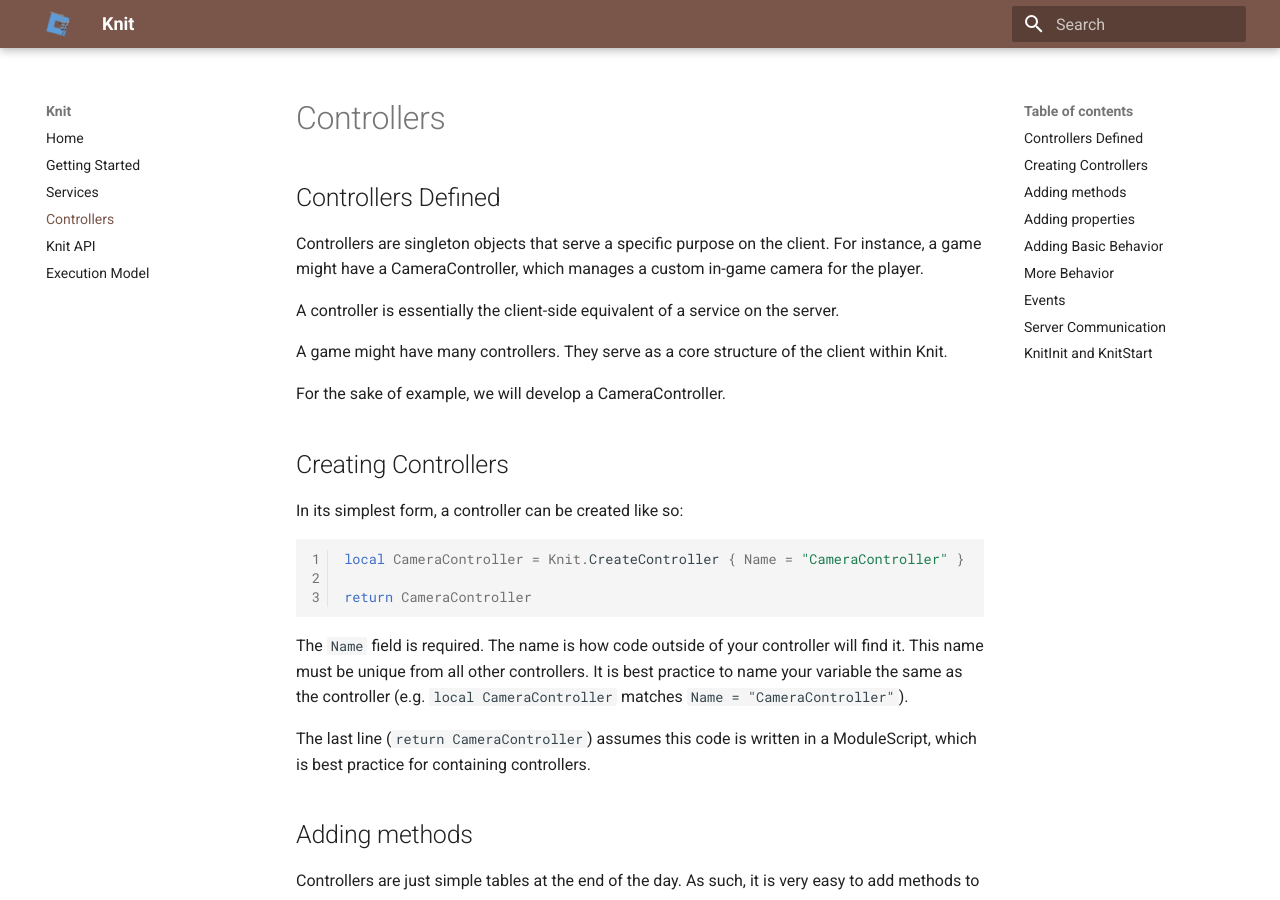
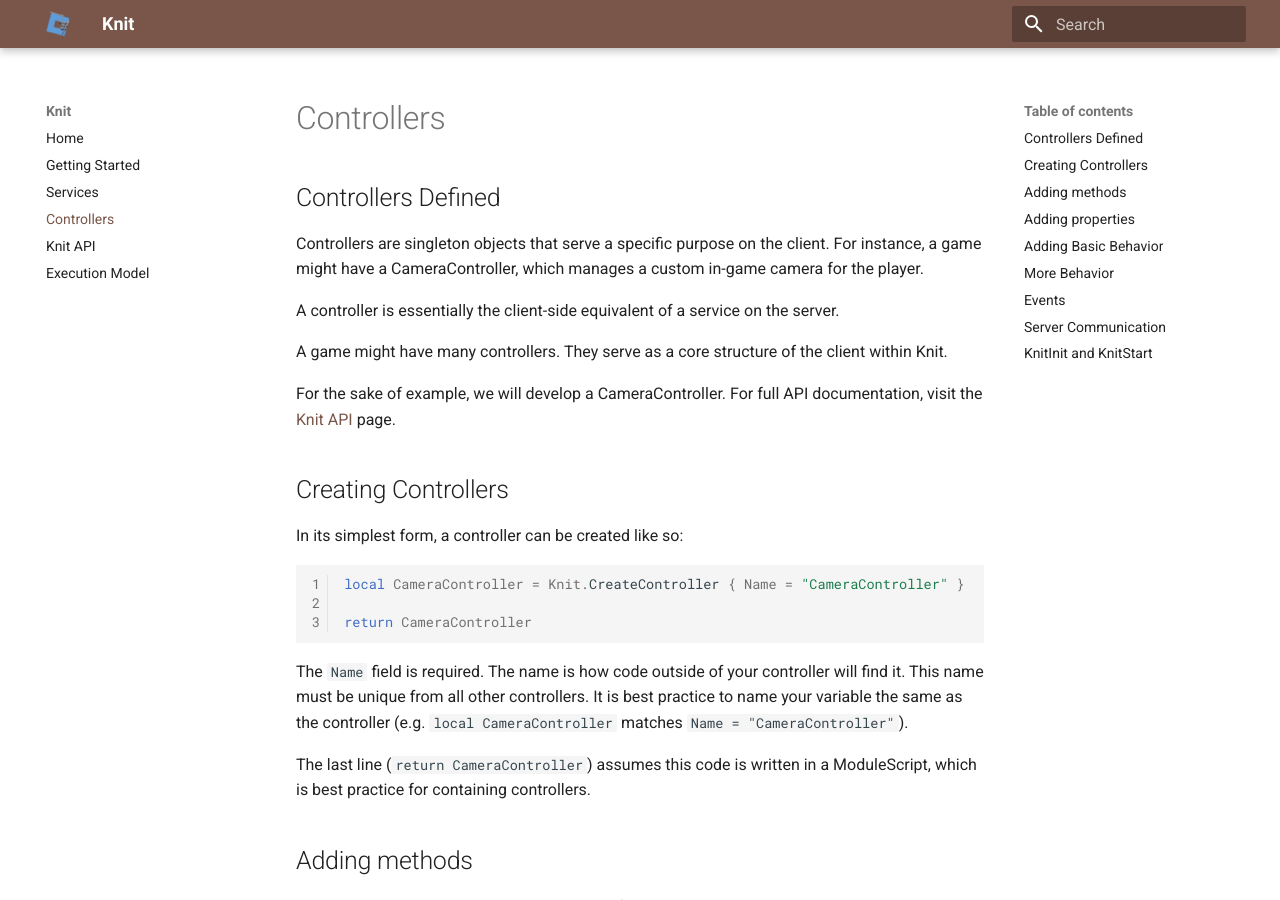
Before and after one commit to Sleitnick/Knit, an MkDocs documentation site: the page built from docs/controllers.md, in a window 1280 px wide and 900 px high. Built offline with MkDocs 1.6.1 and Material for MkDocs 9.7.7, drawn with Linux system fonts in a browser that asks for light colours.

Commit message:
Controller doc

```diff
--- a/docs/controllers.md
+++ b/docs/controllers.md
@@ -6,7 +6,7 @@
 
 A game might have many controllers. They serve as a core structure of the client within Knit.
 
-For the sake of example, we will develop a CameraController.
+For the sake of example, we will develop a CameraController. For full API documentation, visit the [Knit API](knitapi.md#controller) page.
 
 ## Creating Controllers
 
```
